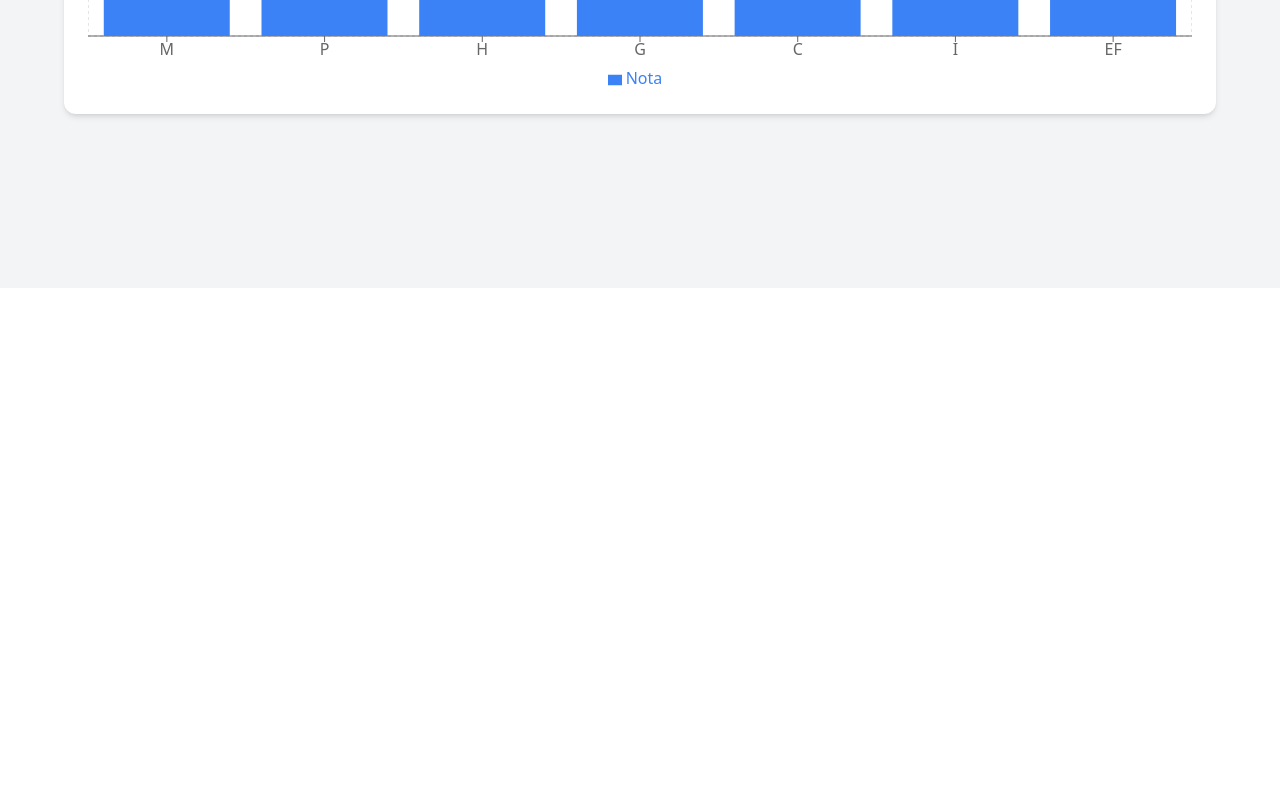
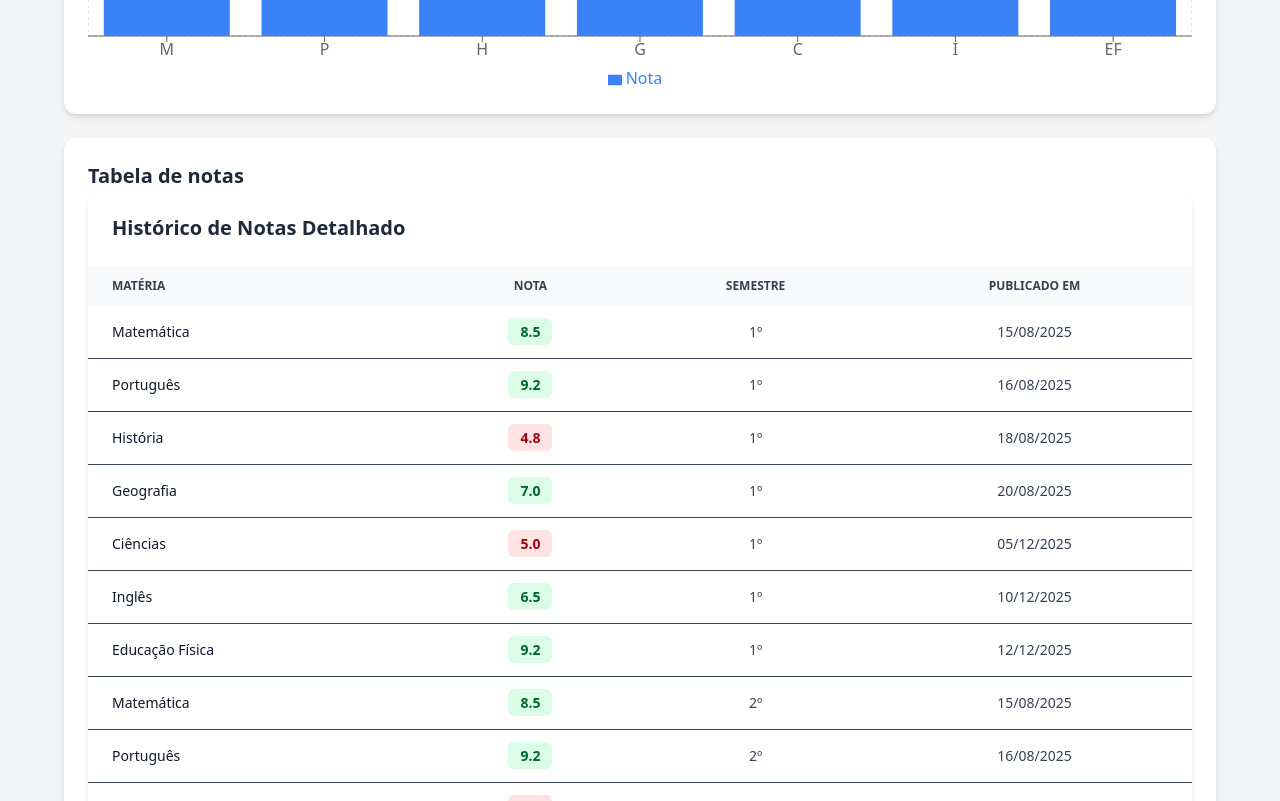
Before and after one commit to JuanSavedra/ID.Educ, a React (Vite) app: page /notas in a window 1280 px wide. Shown: the part 640-1441 px from the top of the page. Before the commit the page ends 928 px from the top, so only its background shows below. Built offline with nearby package versions, Linux system fonts and the light colour scheme.

Commit message:
feat grade table

```diff
--- /dev/null
+++ b/src/components/GradeTable.tsx
@@ -0,0 +1,60 @@
+import { type GradeEntry } from '../data/gradeTableData'
+
+interface GradesTableProps {
+  grades: GradeEntry[]
+}
+
+function GradeTable({ grades }: GradesTableProps) {
+  const formatDate = (dateString: string) => {
+    return new Date(dateString).toLocaleDateString('pt-BR', {
+      day: '2-digit',
+      month: '2-digit',
+      year: 'numeric',
+      timeZone: 'UTC'
+    });
+  }
+
+  return (
+    <div className="bg-white rounded-xl shadow-md overflow-hidden">
+      <div className="p-6">
+        <h3 className="text-xl font-semibold text-gray-800">Histórico de Notas Detalhado</h3>
+      </div>
+      <div className="overflow-x-auto">
+        <table className="w-full text-sm text-left text-gray-700">
+          <thead className="text-xs text-gray-700 uppercase bg-gray-50">
+            <tr>
+              <th scope="col" className="px-6 py-3">Matéria</th>
+              <th scope="col" className="px-6 py-3 text-center">Nota</th>
+              <th scope="col" className="px-6 py-3 text-center">Semestre</th>
+              <th scope="col" className="px-6 py-3 text-center">Publicado em</th>
+            </tr>
+          </thead>
+          <tbody>
+            {grades.map((grade) => {
+              const gradeColorClass = grade.grade > 5
+                ? 'bg-green-100 text-green-800'
+                : 'bg-red-100 text-red-800';
+
+              return (
+                <tr key={grade.id} className="bg-white border-b hover:bg-gray-50">
+                  <th scope="row" className="px-6 py-4 font-medium text-gray-900 whitespace-nowrap">
+                    {grade.subject}
+                  </th>
+                  <td className="px-6 py-4 text-center">
+                    <span className={`px-3 py-1 font-bold rounded-md ${gradeColorClass}`}>
+                      {grade.grade.toFixed(1)}
+                    </span>
+                  </td>
+                  <td className="px-6 py-4 text-center">{grade.semester}</td>
+                  <td className="px-6 py-4 text-center">{formatDate(grade.publishedDate)}</td>
+                </tr>
+              );
+            })}
+          </tbody>
+        </table>
+      </div>
+    </div>
+  );
+}
+
+export default GradeTable
--- a/src/components/MbtiSelector.tsx
+++ b/src/components/MbtiSelector.tsx
@@ -1,7 +1,7 @@
 import { useState, Fragment } from "react"
 import { Combobox, Transition } from '@headlessui/react'
-import { mbtiList } from '../mbtiData'
-import type { Mbti } from '../mbtiData'
+import { mbtiList } from '../data/mbtiData'
+import type { Mbti } from '../data/mbtiData'
 
 function MbtiSelector() {
   const [selectedMbti, setSelectedMbti] = useState<Mbti | null>(mbtiList[0]);
--- /dev/null
+++ b/src/data/gradeTableData.ts
@@ -0,0 +1,25 @@
+export interface GradeEntry {
+  id: number,
+  subject: string,
+  grade: number,
+  publishedDate: string,
+  semester: string
+}
+
+export const detailedGradesData: GradeEntry[] = [
+  { id: 1, subject: 'Matemática', grade: 8.5, publishedDate: '2025-08-15', semester: '1º' },
+  { id: 2, subject: 'Português', grade: 9.2, publishedDate: '2025-08-16', semester: '1º' },
+  { id: 3, subject: 'História', grade: 4.8, publishedDate: '2025-08-18', semester: '1º' },
+  { id: 4, subject: 'Geografia', grade: 7.0, publishedDate: '2025-08-20', semester: '1º' },
+  { id: 5, subject: 'Ciências', grade: 5.0, publishedDate: '2025-12-05', semester: '1º' },
+  { id: 6, subject: 'Inglês', grade: 6.5, publishedDate: '2025-12-10', semester: '1º' },
+  { id: 7, subject: 'Educação Física', grade: 9.2, publishedDate: '2025-12-12', semester: '1º' },
+
+  { id: 1, subject: 'Matemática', grade: 8.5, publishedDate: '2025-08-15', semester: '2º' },
+  { id: 2, subject: 'Português', grade: 9.2, publishedDate: '2025-08-16', semester: '2º' },
+  { id: 3, subject: 'História', grade: 4.8, publishedDate: '2025-08-18', semester: '2º' },
+  { id: 4, subject: 'Geografia', grade: 7.0, publishedDate: '2025-08-20', semester: '2º' },
+  { id: 5, subject: 'Ciências', grade: 5.0, publishedDate: '2025-12-05', semester: '2º' },
+  { id: 6, subject: 'Inglês', grade: 6.5, publishedDate: '2025-12-10', semester: '2º' },
+  { id: 7, subject: 'Educação Física', grade: 9.2, publishedDate: '2025-12-12', semester: '2º' },
+];
--- a/src/pages/GradePage.tsx
+++ b/src/pages/GradePage.tsx
@@ -1,4 +1,6 @@
 import GradeChart from '../components/GradeChart';
+import GradeTable from '../components/GradeTable';
+import { detailedGradesData } from '../data/gradeTableData';
 import { useUser } from '../context/UserContext';
 
 const profilePicture = 'https://i.pravatar.cc'
@@ -28,6 +30,12 @@ function GradePage() {
             <GradeChart />
           </div>
         </div>
+        <div className="bg-white rounded-xl shadow-md overflow-hidden mt-6">
+          <div className="p-6">
+            <h3 className="text-xl font-semibold text-gray-800">Tabela de notas</h3>
+            <GradeTable grades={detailedGradesData}/>
+          </div>
+        </div>
       </div>
     </div>
   );
```
Also changed, not shown: src/data/mbtiData.ts (renamed from src/mbtiData.ts).
